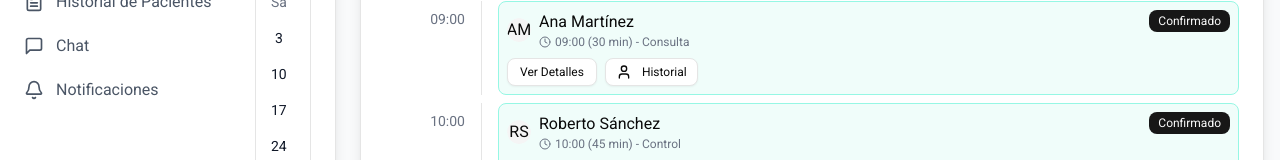
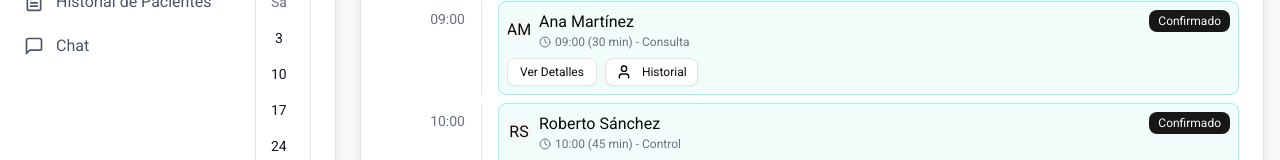
Before and after one commit to tiago-appdev/cronos-health-frontend, a Next.js app: page /calendar in a window 1280 px wide. Shown: the part 259-419 px from the top of the page. Built offline with nearby package versions, Linux system fonts and the light colour scheme; no server answers.

Commit message:
elimina notificaciones del sidebar

```diff
--- a/src/components/ui/sidebar.tsx
+++ b/src/components/ui/sidebar.tsx
@@ -9,7 +9,6 @@ import {
   MessageSquare,
   LogOut,
   Loader2,
-  BellIcon,
 } from "lucide-react";
 import { useAuth } from "@/contexts/auth-context";
 
@@ -60,14 +59,6 @@ export const getNavigationItems = (user: IUser | null) => {
         active: false,
       },
       ...baseItems.slice(1), // Chat
-      {
-        id: "notifications",
-        href: "/dashboard/notifications",
-        // icon CampaignIcon
-        icon: BellIcon,
-        label: "Notificaciones",
-        active: false,
-      },
     ];
   } else {
     return [
@@ -87,14 +78,6 @@ export const getNavigationItems = (user: IUser | null) => {
         active: false,
       },
       ...baseItems.slice(1), // Chat
-      {
-        id: "notifications",
-        href: "/dashboard/notifications",
-        // icon CampaignIcon
-        icon: BellIcon,
-        label: "Notificaciones",
-        active: false,
-      },
     ];
   }
 };
```
